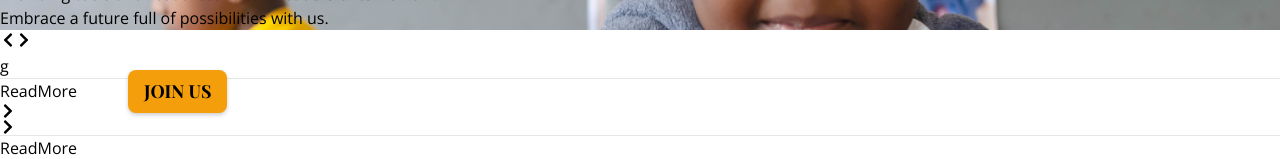
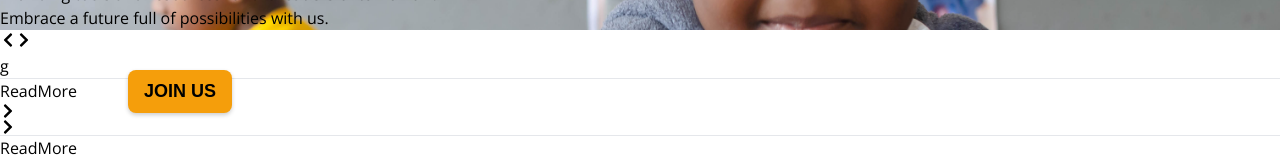
Before and after one commit to EphrahimLaanyu123/GoldenPlains, a React (Vite) app: page / in a window 1280 px wide. Shown: the part 479-638 px from the top of the page. Built offline with nearby package versions, Linux system fonts and the light colour scheme; no server answers; a web font is replaced by a local one.

Commit message:
Made changes to transition

```diff
--- a/src/components/Hero.css
+++ b/src/components/Hero.css
@@ -42,3 +42,12 @@
     background-color: #e5c636; /* Darker yellow */
     transform: translateY(0.0625rem); /* Tailwind translate-y-0.5 */
   }
+
+
+  .slide-transition {
+    transition: opacity 1s ease-in-out;
+  }
+
+  .join-us {
+    font-family: 'YourPreferredFont', sans-serif; /* Make sure to include your font here */
+  }
--- a/src/components/Hero.jsx
+++ b/src/components/Hero.jsx
@@ -1,4 +1,4 @@
-import React, { useState } from "react";
+import React, { useState, useEffect } from "react";
 import { FaChevronLeft, FaChevronRight } from "react-icons/fa";
 import "tailwindcss/tailwind.css";
 import Hero1 from "../assets/structure.png";
@@ -41,6 +41,14 @@ const slides = [
 const HeroSlider = () => {
   const [currentIndex, setCurrentIndex] = useState(0);
 
+  useEffect(() => {
+    const interval = setInterval(() => {
+      setCurrentIndex((prevIndex) => (prevIndex + 1) % slides.length);
+    }, 6000); // Change slide every 3 seconds
+
+    return () => clearInterval(interval); // Clear interval on component unmount
+  }, []);
+
   const nextSlide = () => {
     setCurrentIndex((prevIndex) => (prevIndex + 1) % slides.length);
   };
@@ -58,7 +66,7 @@ const HeroSlider = () => {
       {slides.map((slide, index) => (
         <div
           key={index}
-          className={`absolute inset-0 transition-opacity duration-1000 ${
+          className={`absolute inset-0 transition-opacity slide-transition ${
             index === currentIndex ? "opacity-100" : "opacity-0"
           }`}
           style={{
@@ -115,7 +123,7 @@ const HeroSlider = () => {
 
       <Link
         to="/contact"
-        className="join-us"
+        className="join-us absolute bottom-52 left-32 bg-yellow-500 py-2 px-4 font-bold text-sky-900 text-lg lg:w-56 md:text-2xl lg:text-4xl sm:w-32"
       >
         JOIN US
       </Link>
```
